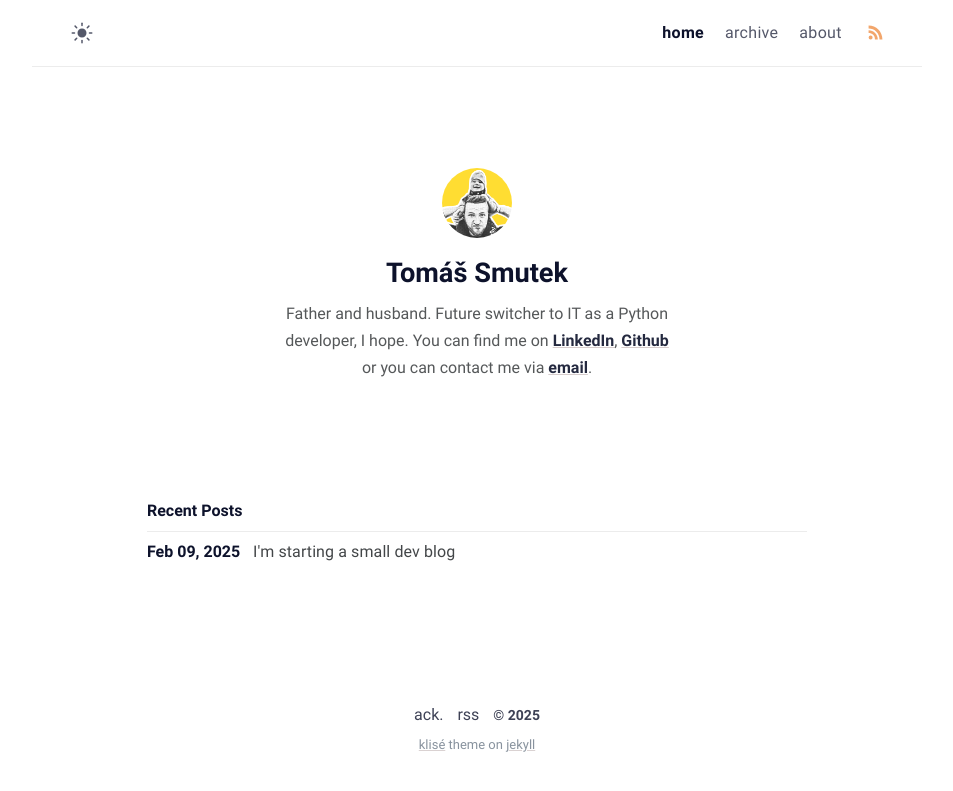
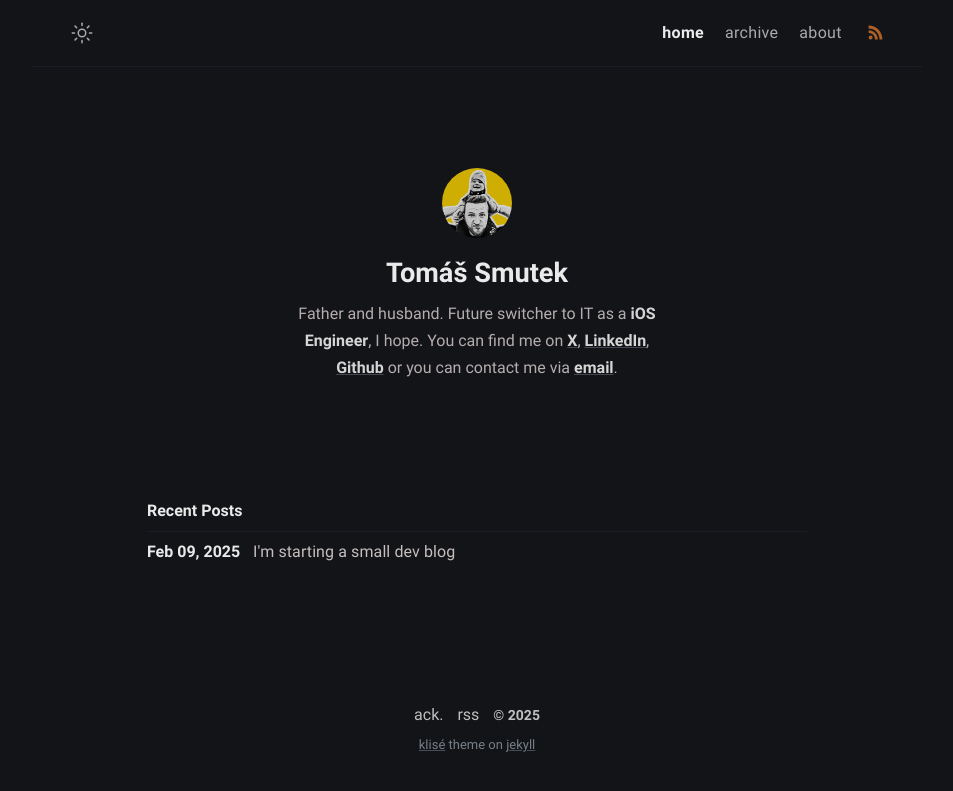
Before and after one commit to heysmtk/heysmtk.github.io, a Jekyll site: the page built from index.md, in a window 1280 px wide. Shown: the top 791 px of the page, without its empty margins (163-1116 px from the left). Built offline with Jekyll 4.4.1, drawn with Linux system fonts in a browser that asks for light colours.

Commit message:
Update _config.yml

```diff
--- a/_config.yml
+++ b/_config.yml
@@ -7,13 +7,14 @@ lang: en-US # default lang
 timezone: Europe/Prague # set your timezone
 image: # This image used for Open Graph more info https://ogp.me/
 repo: https://github.com/heysmtk/heysmtk.github.io # site repo [optional]
-mode: light # default theme "dark" | "light"
+mode: dark # default theme "dark" | "light"
 
 # Profile settings
 author:
   name: Tomáš Smutek # author name
   bio: >- # tell to the world
-    Father and husband. Future switcher to IT as a Python developer, I hope. You can find me on
+    Father and husband. Future switcher to IT as a <b>iOS Engineer</b>, I hope. You can find me on
+    <a href="https://x.com/heysmtk" target="_blank" rel="noopener"><b>X</b></a>,
     <a href="https://www.linkedin.com/in/heysmtk/" target="_blank" rel="noopener"><b>LinkedIn</b></a>,
     <a href="https://github.com/heysmtk" target="_blank" rel="noopener"><b>Github</b></a> or you can contact me via
     <a href="mailto:smtktom@gmail.com" target="_blank" rel="noopener"><b>email</b></a>.
```
